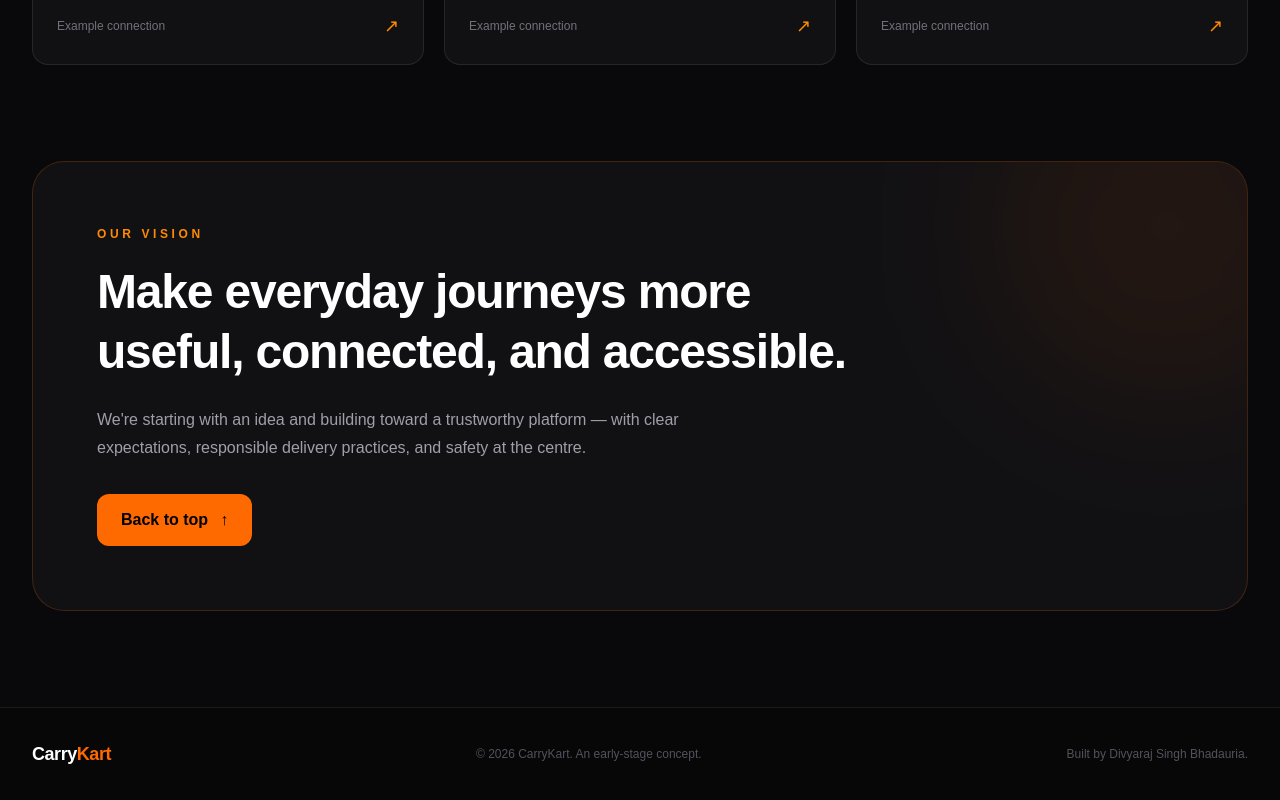
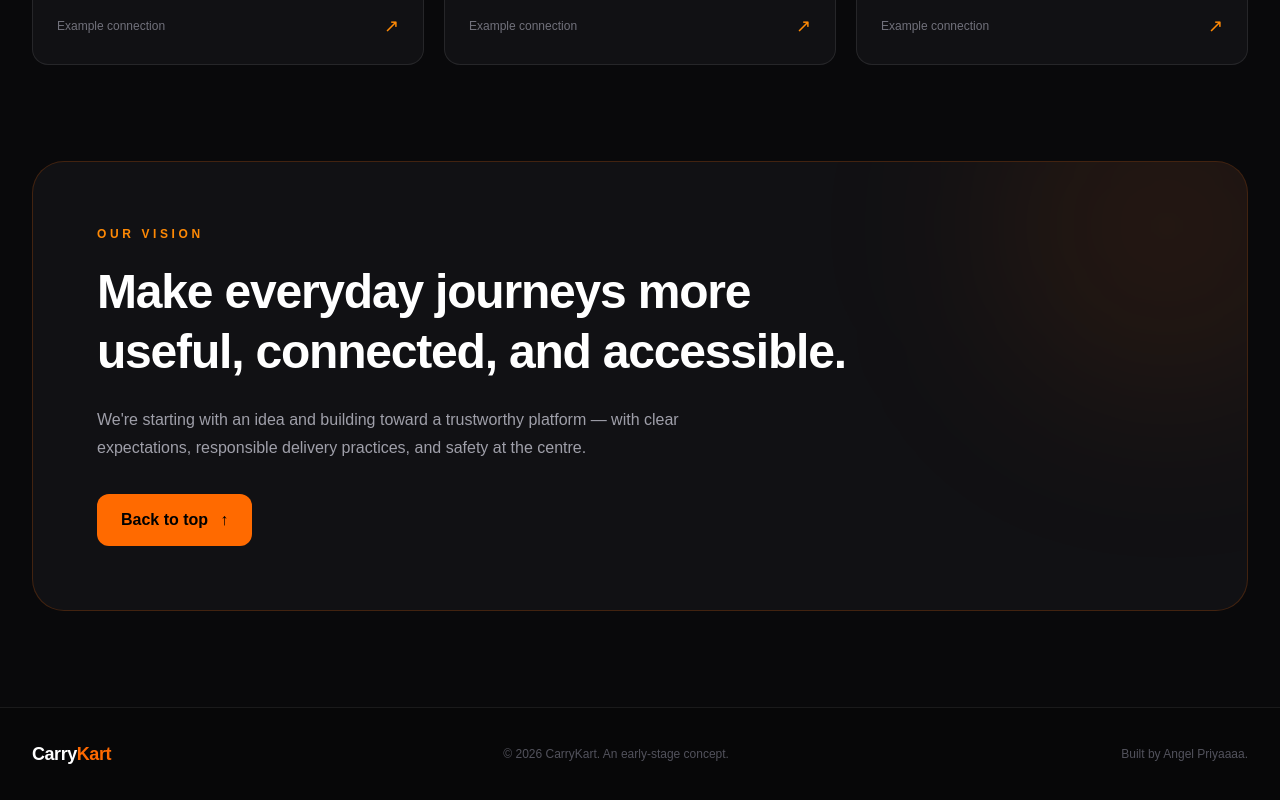
Before and after one commit to divyarajsingh-AI/carrykart, a Next.js app: page / in a window 1280 px wide. Shown: the part 2237-3037 px from the top of the page. Built offline with nearby package versions, Linux system fonts and the light colour scheme.

Commit message:
Update page.tsx

```diff
--- a/app/page.tsx
+++ b/app/page.tsx
@@ -322,7 +322,7 @@ export default function Home() {
           <p className="text-xs text-zinc-600">
             © 2026 CarryKart. An early-stage concept.
           </p>
-          <p className="text-xs text-zinc-600">Built by Divyaraj Singh Bhadauria.</p>
+          <p className="text-xs text-zinc-600">Built by Angel Priyaaaa.</p>
         </div>
       </footer>
     </main>
```
